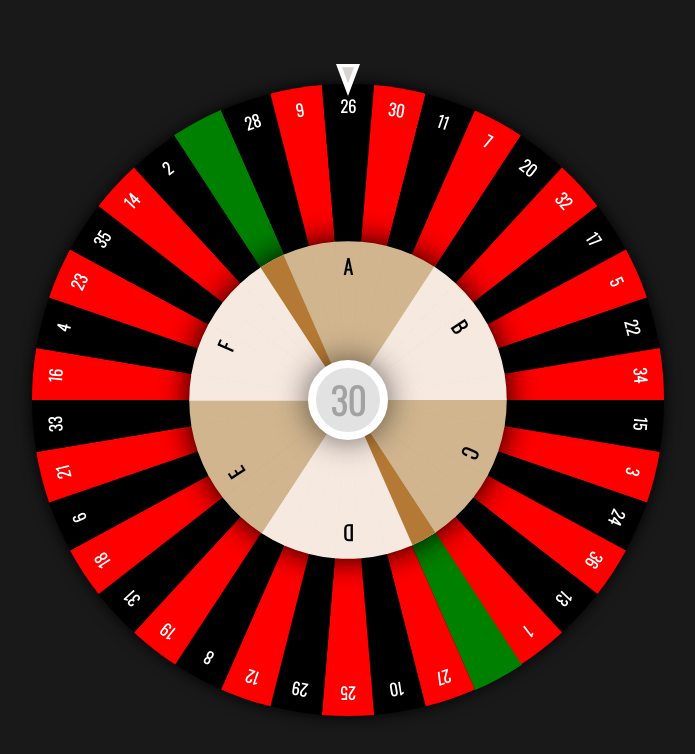
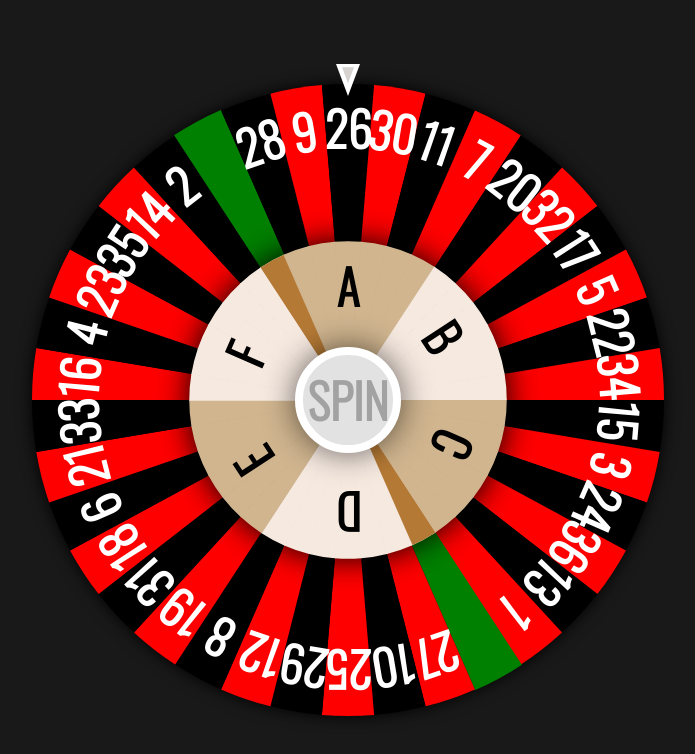
Before and after one commit to adilabdu/spinning-wheel, a plain HTML site: page index.html in a window 1280 px wide. Shown: the whole page, without its empty margins (292-987 px from the left). Drawn offline with nearby package versions, Linux system fonts and the light colour scheme.

Commit message:
Font optimized for large screens

```diff
--- a/index.html
+++ b/index.html
@@ -31,18 +31,20 @@
                 style="clip-path: polygon(75% 10%, 50% 60%, 25% 10%);">
             </div>
 
+            <div class="z-10 rounded-[50%] blur-lg bg-black bg-opacity-60 absolute"
+                :class="['w-[' +  depth / 3 + 'px]', 'h-[' +  depth / 3 + 'px]']">
+            </div>
+            <button @click="spinWheel" class="lg:text-5xl md:text-3xl text-xl absolute z-10 bg-[#e2e2e2] uppercase border border-white rounded-[50%] cursor-pointer border-[8px] font-bold text-[#a2a2a2]"
+                    :class="['w-[' +  depth / 3 + 'px]', 'h-[' +  depth / 3 + 'px]']">
+                <!-- {{ displayNumber }} -->
+                SPIN
+            </button>
+
             <div ref="deck" id="deck" class="absolute flex items-center justify-center wheel ease-in-out"
                 :class="['rotate-[' + spinToDegree + 'deg]', 'duration-[' + spinSpeed + 's]']">
 
-                <div class="z-10 w-[80px] h-[80px] rounded-[50%] blur-lg bg-black bg-opacity-60 absolute">
-                </div>
-                <button @click="spinWheel" class="text-4xl absolute z-10 w-[80px] h-[80px] bg-[#e2e2e2] uppercase border border-white rounded-[50%] cursor-pointer border-[8px] font-bold text-[#a2a2a2]">
-                    {{ displayNumber }}
-                </button>
-
-
                 <div class="rounded-[50%] blur bg-black absolute"
-                :class="['w-[' + depth * 2 + 'px]', 'h-[' + depth * 2 + 'px]']">
+                    :class="['w-[' + depth * 2 + 'px]', 'h-[' + depth * 2 + 'px]']">
                 </div>
 
                 <canvas class="absolute" :width="deckSize" :height="deckSize" ref="big-wheel"></canvas>
@@ -54,16 +56,16 @@
                 <canvas class="absolute" :width="deckSize" :height="deckSize" ref="little-wheel"></canvas>
 
                 <div v-for="index in 38" :key="index"
-                    class="absolute origin-bottom bottom-[50%] font-bold text-white"
-                    :class="['rotate-[' + (360 / 38) * index + 'deg]', 'h-[' + ((depth - 10)) + 'px]']">
+                    class="absolute origin-bottom bottom-[50%] font-bold text-white lg:text-5xl md:text-3xl text-xl"
+                    :class="['rotate-[' + (360 / 38) * index + 'deg]', 'h-[' + ((depth - 20)) + 'px]']">
                     <span v-if="!greenZone(numbers[index - 1])">
                         {{ numbers[index - 1] }}
                     </span>
                 </div>
 
                 <div v-for="index in 38" :key="index"
-                    class="absolute origin-bottom bottom-[50%] font-bold text-black text-xl"
-                    :class="['rotate-[' + (360 / 38) * index + 'deg]', 'h-[' + ((littleDepth - 10)) + 'px]']">
+                    class="absolute origin-bottom bottom-[50%] font-bold text-black lg:text-5xl md:text-3xl text-xl"
+                    :class="['rotate-[' + (360 / 38) * index + 'deg]', 'h-[' + ((littleDepth - 20)) + 'px]']">
                     <span v-if="showLabel(index)">
                         {{ labels[index] }}
                     </span>
--- a/main.js
+++ b/main.js
@@ -18,7 +18,7 @@ const app = Vue.createApp({
             },
             displayNumber: 30,
 
-            spinTimes: 10,
+            spinTimes: 30,
             spinSpeed: 10,
             spinToDegree: 0,
             rotate: 0,
```
